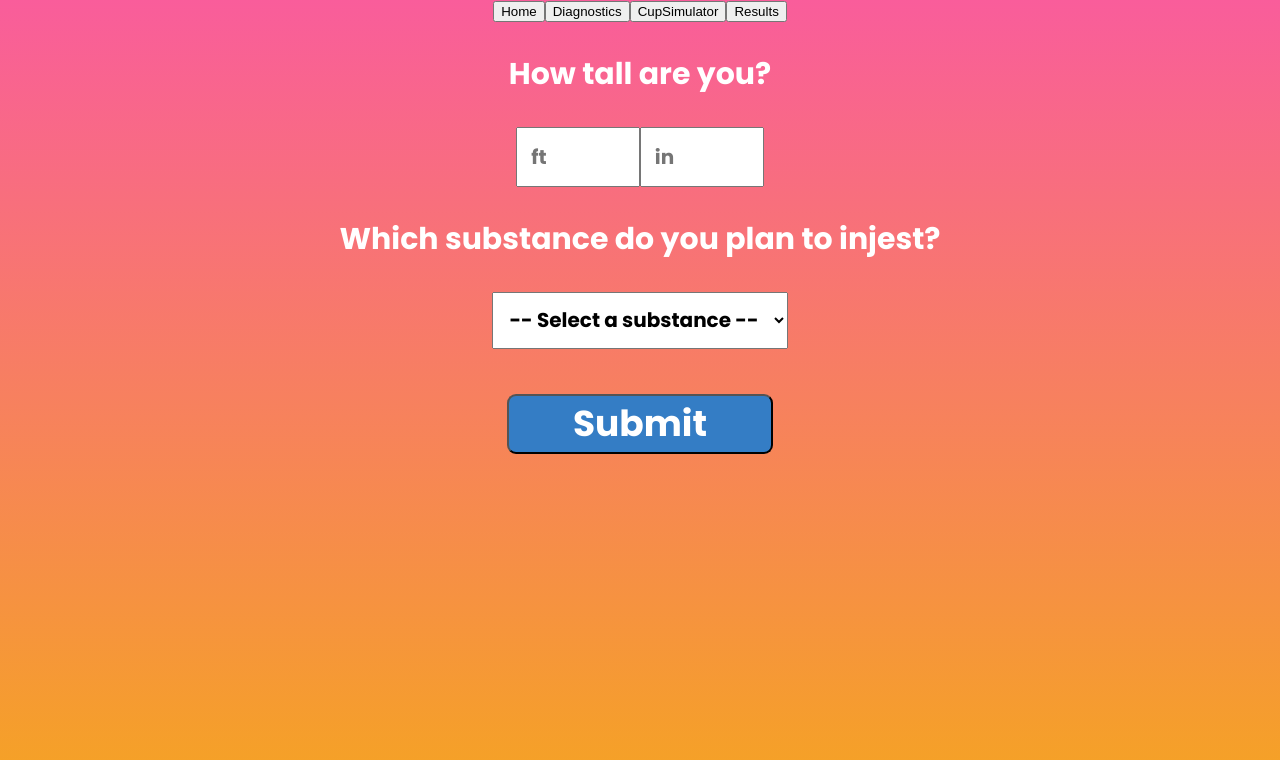
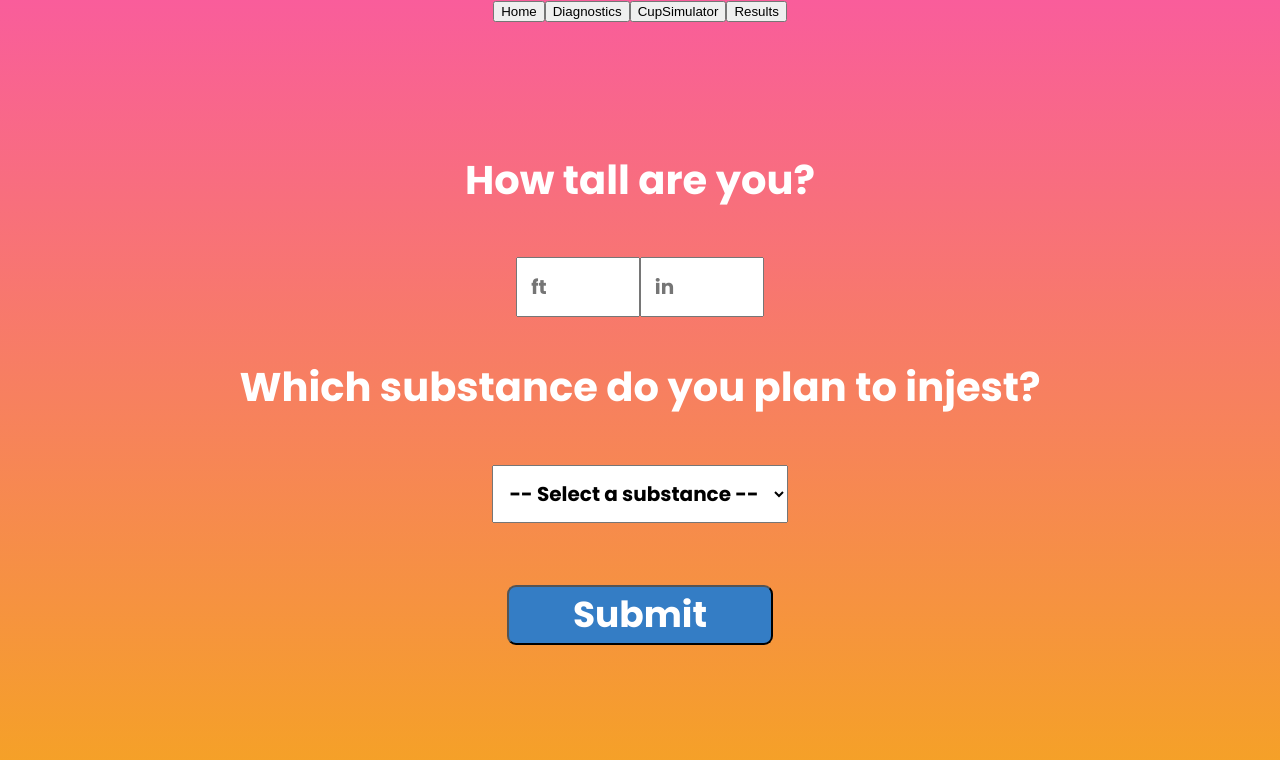
Before and after one commit to alexlwn123/guzzler, a React (Create React App) app: page /diagnostics in a window 1280 px wide. Shown: the top 760 px of the page. Built offline with nearby package versions, Linux system fonts and the light colour scheme; a small style sheet from the web is missing.

Commit message:
Added sound to landing screen

```diff
--- a/src/App.css
+++ b/src/App.css
@@ -145,7 +145,7 @@
 
 .form {
   font-family: "Poppins";
-  font-size: 30px;
+  font-size: 250%;
   text-align: center;
   color: white;
 }
--- a/src/Components/LandingScreen.js
+++ b/src/Components/LandingScreen.js
@@ -1,9 +1,21 @@
-import React from 'react';
+import React, { useEffect } from 'react';
 import Diagnostics from './Q1'
 import { Route, Link } from "react-router-dom";
 import logo from '../res/Logo.png';
 
+
+
+
 const LandingScreen = (props) => {
+    const sodaCan = new Audio("http://www.orangefreesounds.com/wp-content/uploads/Kuglice/free-download-mp3.jpg");
+
+    useEffect(() => {
+        async function playSound() {
+            sodaCan.play();
+        }
+        playSound();
+    }, []);
+
   return (
     <div>
 
--- a/src/Components/Q1.js
+++ b/src/Components/Q1.js
@@ -10,7 +10,7 @@ function Diagnostics(props) {
 
   return (
 
-    <div>
+      <div style={{"marginTop":"10%"}}>
       <form className="form">
         <p>How tall are you?</p>
         <input
```
Also changed, not shown: 1 other file (tests, documents, lock files or other folders).
